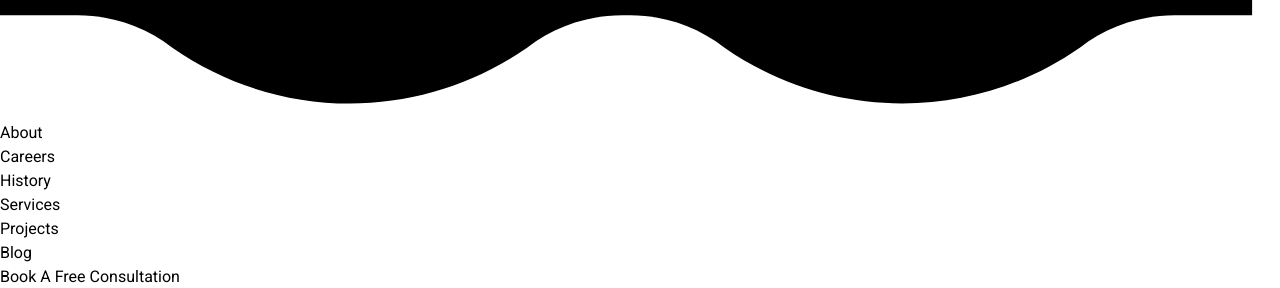
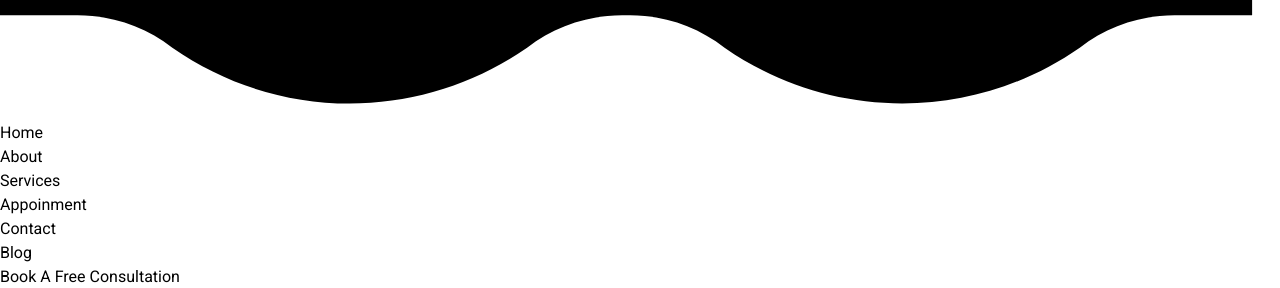
Before and after one commit to TanvirAlHasib/roofing_frontend, a React (Vite) app: page /blog in a window 1280 px wide. Shown: the part 1000-1288 px from the top of the page. Built offline with nearby package versions, Linux system fonts and the light colour scheme; no server answers.

Commit message:
ft: changed nav menu link to navlink

```diff
--- a/src/components/Blog.jsx
+++ b/src/components/Blog.jsx
@@ -1,7 +1,8 @@
+/* eslint-disable react/prop-types */
 /* eslint-disable react/no-unknown-property */
 // import React from 'react'
 
-export default function Blog({data, loading, error}) {
+export default function Blog({data, loading}) {
 
   // if (error) {
 
--- a/src/components/Header.jsx
+++ b/src/components/Header.jsx
@@ -1,6 +1,6 @@
 /* eslint-disable react/no-unknown-property */
 // import React from 'react'
-import { Link } from "react-router-dom"
+import { NavLink } from "react-router-dom"
 import "../App.css"
 
 export default function Header() {
@@ -24,27 +24,27 @@ export default function Header() {
             <nav aria-label="Global">
               <ul className="flex items-center gap-9 text-sm">
                 <li>
-                  <a className="text-black transition hover:text-gray-500 tracking-wider font-normal text-lg" href="#"> About </a>
+                  <NavLink className="text-black transition hover:text-gray-500 tracking-wider font-normal text-lg" to={"/"}> Home </NavLink>
                 </li>
 
                 <li>
-                  <a className="text-black transition hover:text-gray-500 font-normal tracking-wider text-lg" href="#"> Careers </a>
+                  <NavLink className="text-black transition hover:text-gray-500 font-normal tracking-wider text-lg" to={"/about"}> About </NavLink>
                 </li>
 
                 <li>
-                  <a className="text-black transition hover:text-gray-500 font-normal tracking-wider text-lg" href="#"> History </a>
+                  <NavLink className="text-black transition hover:text-gray-500 font-normal tracking-wider text-lg" to={"/services"}> Services </NavLink>
                 </li>
 
                 <li>
-                  <a className="text-black transition hover:text-gray-500 font-normal tracking-wider text-lg" href="#"> Services </a>
+                  <NavLink className="text-black transition hover:text-gray-500 font-normal tracking-wider text-lg" to={"/appoinment"}> Appoinment </NavLink>
                 </li>
 
                 <li>
-                  <a className="text-black transition hover:text-gray-500 font-normal tracking-wider text-lg" href="#"> Projects </a>
+                  <NavLink className="text-black transition hover:text-gray-500 font-normal tracking-wider text-lg" to={"/contact"}> Contact </NavLink>
                 </li>
 
                 <li>
-                  <Link className="text-black transition hover:text-gray-500 font-normal tracking-wider text-lg" to={"/blog"}> Blog </Link>
+                  <NavLink className="text-black transition hover:text-gray-500 font-normal tracking-wider text-lg" to={"/blog"}> Blog </NavLink>
                 </li>
               </ul>
             </nav>
```
